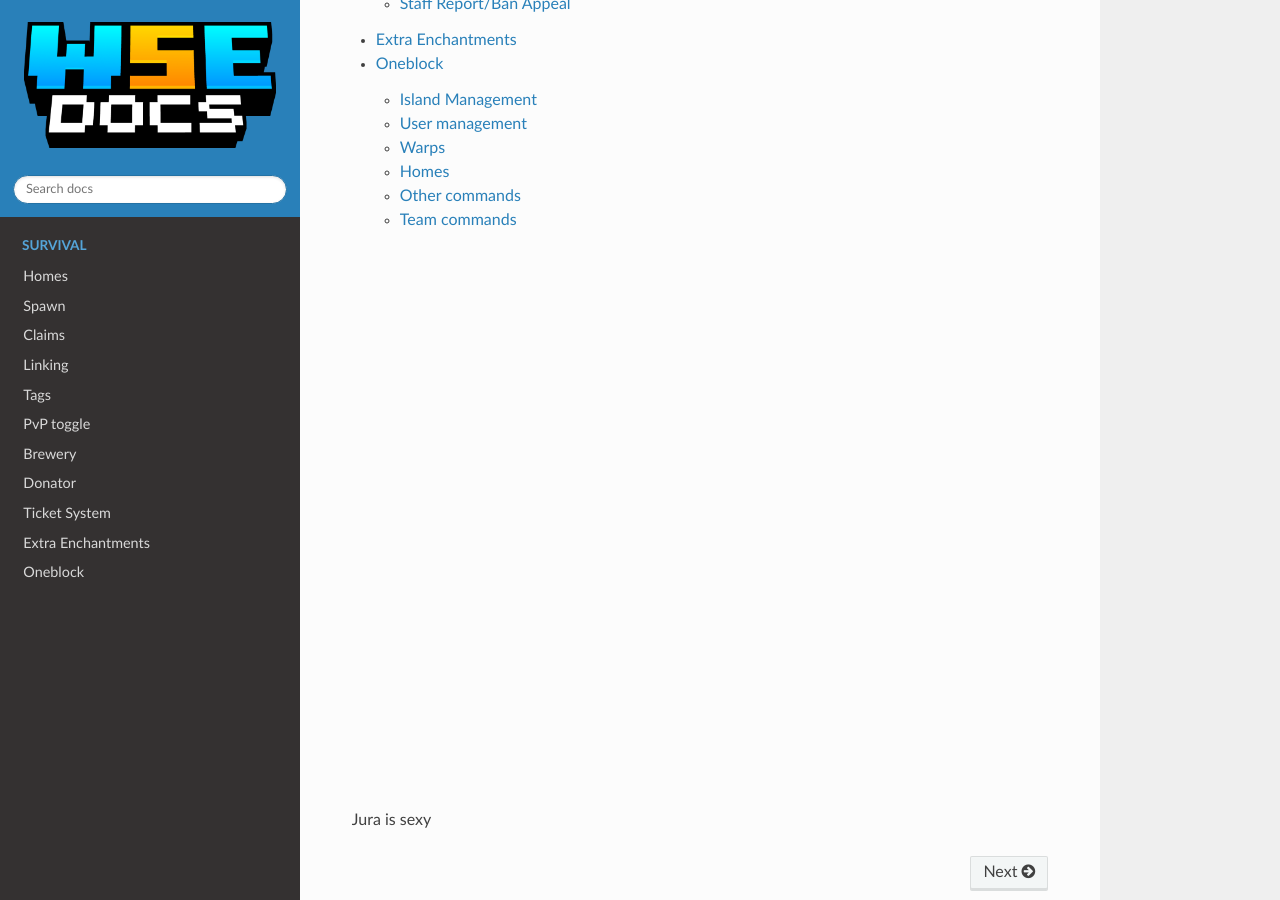
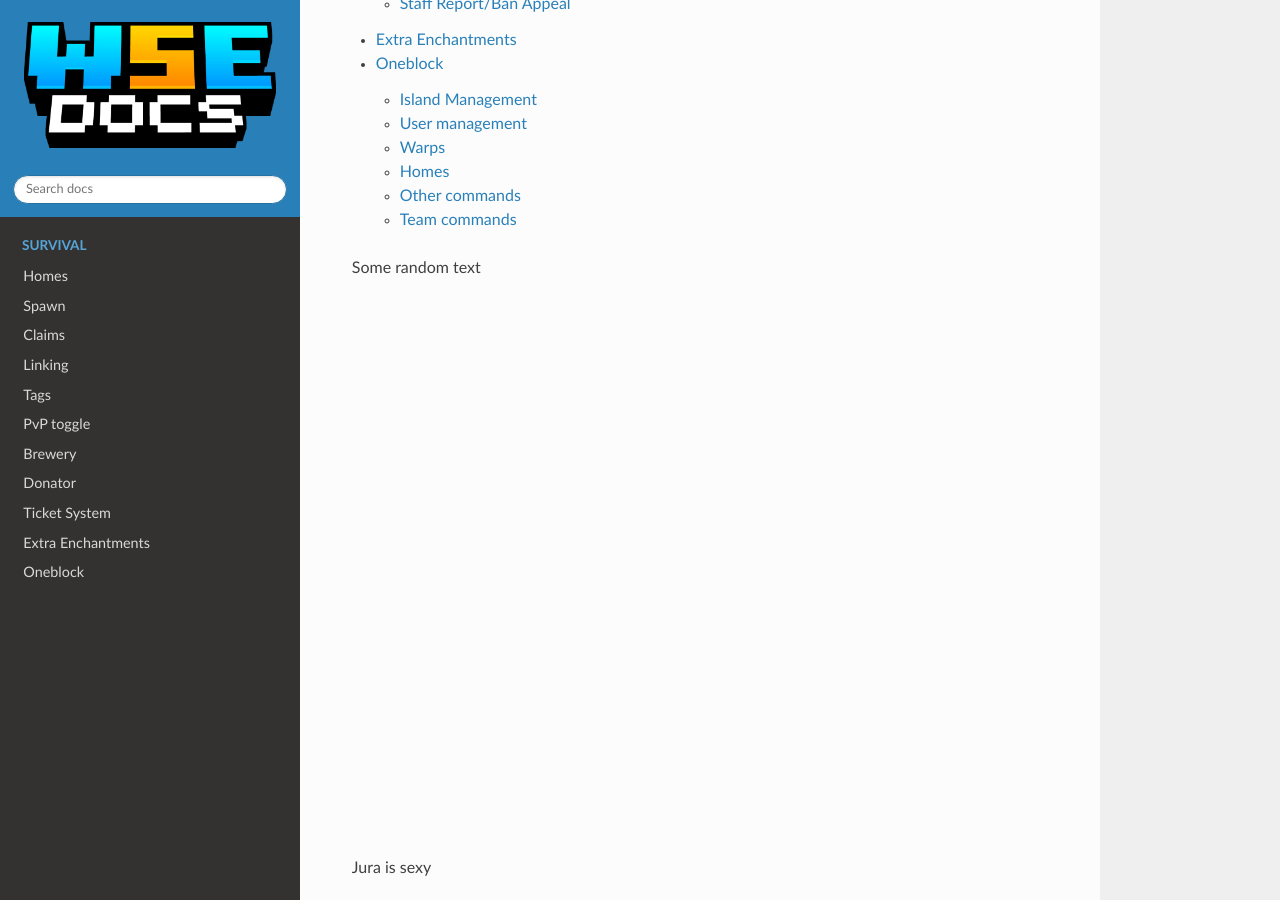
Before and after one commit to footdabmommy/wse, a Sphinx documentation site: the page built from docs/source/index.rst, in a window 1280 px wide and 900 px high, scrolled down 2620 px. Built offline with Sphinx 7.4.7 and the Read the Docs theme 2.0.0, drawn with Linux system fonts in a browser that asks for light colours; pages that are not in the unit, such as notebooks, are missing from menus.

Commit message:
Pls work

```diff
--- a/docs/source/index.rst
+++ b/docs/source/index.rst
@@ -40,10 +40,11 @@ Contents
    donator
    ticket system
    enchants
+
    :caption: Oneblock
    oneblock
 
-
+Some random text
 
 .. toctree::
    :caption: Creative
```
